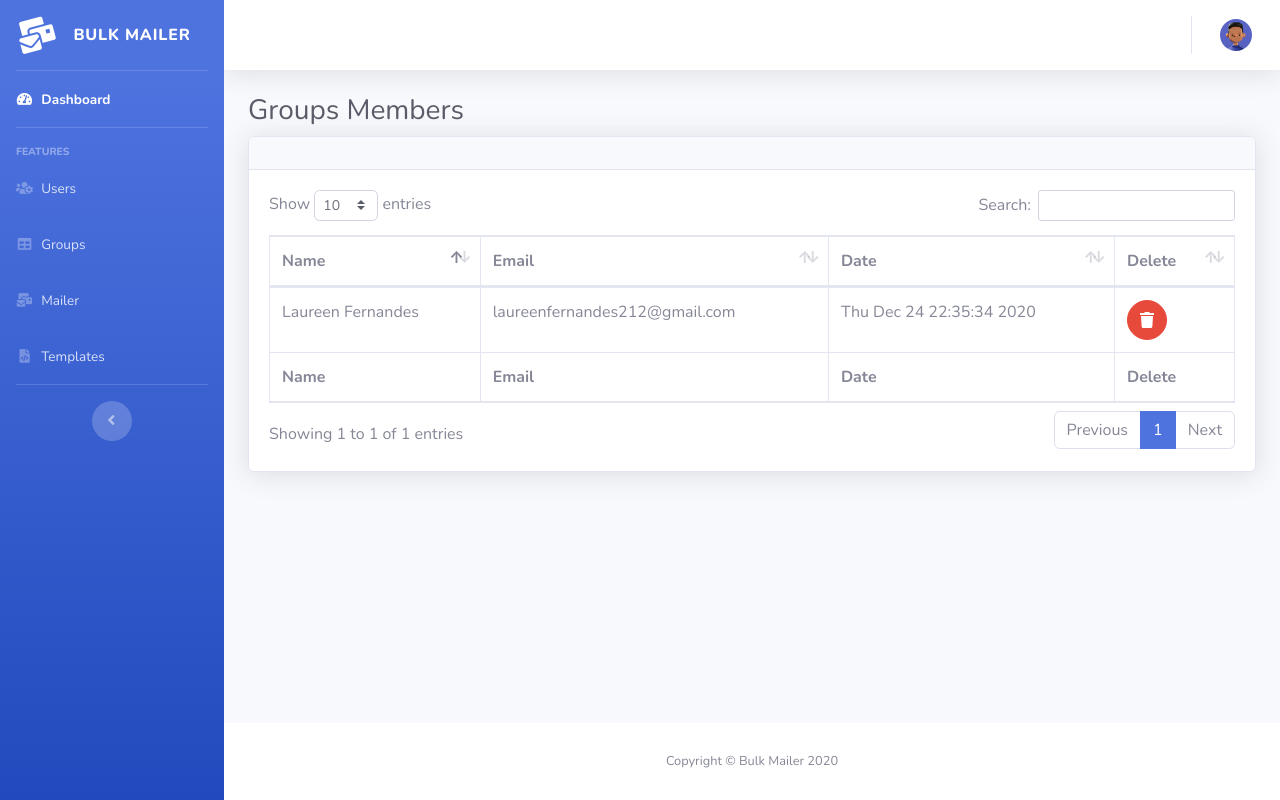
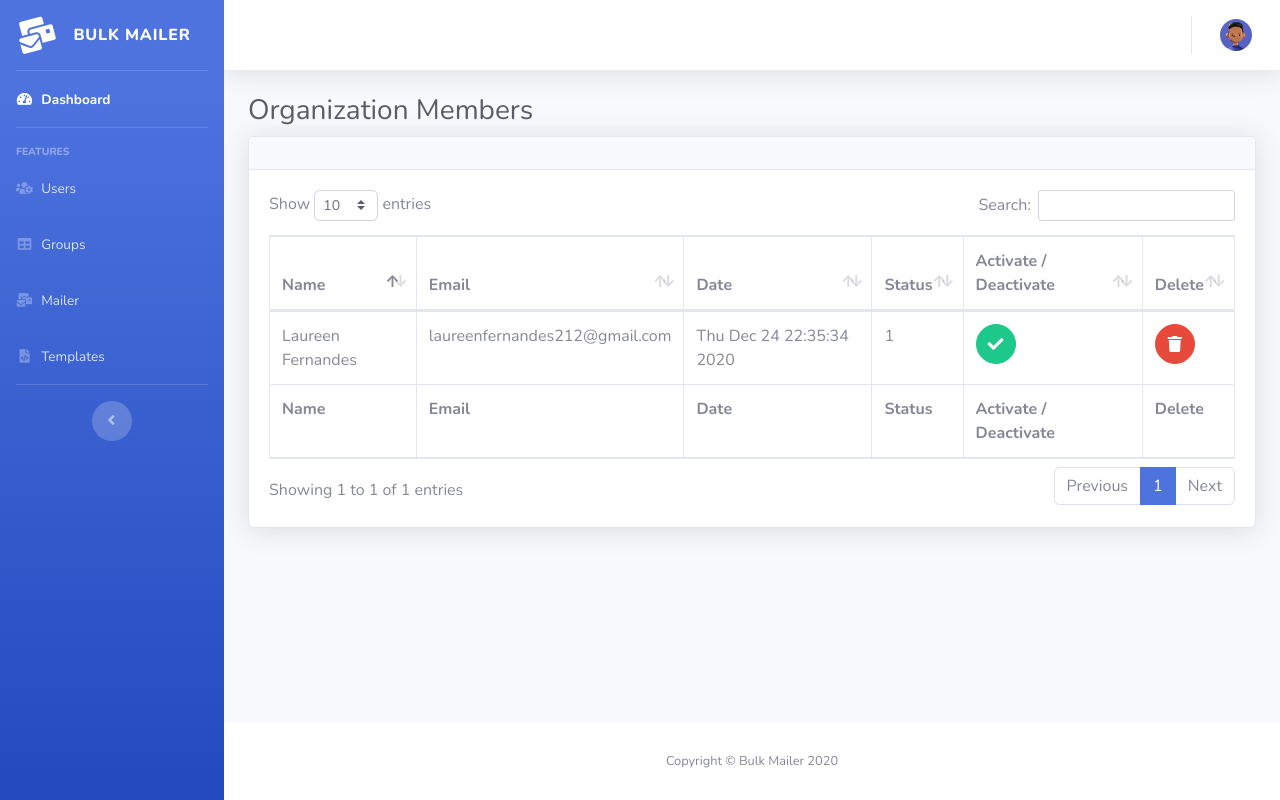
Before and after one commit to data-charya/Cn-project, a Flask app: page /view/users in a window 1280 px wide. Run offline with Flask 2, Linux system fonts and the light colour scheme; data comes from the database, SQL or seed files in the repository; both versions use the stored data as it was after the commit; some libraries are stand-ins or nearby versions.

Commit message:
Account Active / Deactivate

```diff
--- a/app.py
+++ b/app.py
@@ -99,7 +99,7 @@ def login():
         password = request.form.get('password')
         remember = request.form.get('remember')
         user = Organization.query.filter_by(email=email).first()
-        if((user) and ( sha256_crypt.verify(password, user.password )==1) and (user.status == 0)):
+        if((user) and ( sha256_crypt.verify(password, user.password )==1) and (user.status == 1)):
             user.date = time
             db.session.add(user)
             db.session.commit()
@@ -223,6 +223,19 @@ def delete_group(id):
     db.session.commit()
     # flash("Group deleted successfully!", "success")
     return redirect('/view/groups')
+
+@app.route("/activate/user/<int:id>", methods = ['GET'])
+# @login_required
+def activate_user(id):
+    activate_user = Organization.query.filter_by(id=id).first()
+    if(activate_user.status==1):
+        activate_user.status=0
+        # flash("User deactivated successfully!", "success")
+    else:
+        activate_user.status=1
+        # flash("User activated successfully!", "success")
+    db.session.commit()
+    return redirect('/view/users')
 
 @app.route("/delete/user/<int:id>", methods = ['GET'])
 # @login_required
--- a/templates/group_list.html
+++ b/templates/group_list.html
@@ -3,9 +3,7 @@
 <div class="container-fluid">
 
     <!-- Page Heading -->
-    <h1 class="h3 mb-2 text-gray-800">Groups</h1>
-    <p class="mb-4">Send mail to groups.</p>
-
+    <h1 class="h3 mb-2 text-gray-800">Groups List</h1>
     <!-- DataTales Example -->
     <div class="card shadow mb-4">
         <div class="card-header py-3">
@@ -17,7 +15,7 @@
                     <div class="modal-dialog modal-dialog-centered" role="document">
                         <div class="modal-content">
                             <div class="modal-header">
-                                <h5 class="modal-title" id="exampleModalLongTitle">Add New Group</h5>
+                                <h5 class="modal-title" id="exampleModalLongTitle">Add Group</h5>
                                 <button type="button" class="close" data-dismiss="modal" aria-label="Close">
                           <span aria-hidden="true">&times;</span>
                         </button>
--- a/templates/mail.html
+++ b/templates/mail.html
@@ -5,8 +5,7 @@
                 <div class="container-fluid">
 
                     <!-- Page Heading -->
-                    <h1 class="h3 mb-2 text-gray-800">Mail</h1>
-                    <p class="mb-4">Send mails
+                    <h1 class="h3 mb-2 text-gray-800">Send Bulk Mails</h1>
                     <!-- Content Row -->
                     <div class="row">
 
@@ -15,7 +14,6 @@
                             <!-- Mailing area -->
                             <div class="card shadow mb-4" style="width: 90%;">
                                 <div class="card-header py-3">
-                                    <h6 class="m-0 font-weight-bold text-primary">Send Bulk Mails</h6>
                                 </div>
                                 <div class="card-body">
                                     <form action="/mail" method="post">
--- a/templates/user_list.html
+++ b/templates/user_list.html
@@ -3,7 +3,7 @@
 <div class="container-fluid">
 
     <!-- Page Heading -->
-    <h1 class="h3 mb-2 text-gray-800">Groups Members</h1>
+    <h1 class="h3 mb-2 text-gray-800">Organization Members</h1>
 
     <!-- DataTales Example -->
     <div class="card shadow mb-4">
@@ -17,6 +17,8 @@
                             <th>Name</th>
                             <th>Email</th>
                             <th>Date</th>
+                            <th>Status</th>
+                            <th>Activate / Deactivate</th>
                             <th>Delete</th>
                         </tr>
                     </thead>
@@ -26,6 +28,8 @@
                             <th>Name</th>
                             <th>Email</th>
                             <th>Date</th>
+                            <th>Status</th>
+                            <th>Activate / Deactivate</th>
                             <th>Delete</th>
                         </tr>
                     </tfoot>
@@ -35,6 +39,12 @@
                             <td>{{user.name}}</td>
                             <td>{{user.email}}</td>
                             <td>{{user.date}}</td>
+                            <td>{{user.status}}</td>
+                            <td>
+                                <a href="/activate/user/{{ user.id }}" class="btn btn-success btn-circle">
+                                    <i class="fas fa-check"></i>
+                                </a>
+                            </td>
                             <td>
                                 <a href="/delete/user/{{ user.id }}" class="btn btn-danger btn-circle">
                                     <i class="fas fa-trash"></i>
```
Also changed, not shown: bulkmailer.db.
